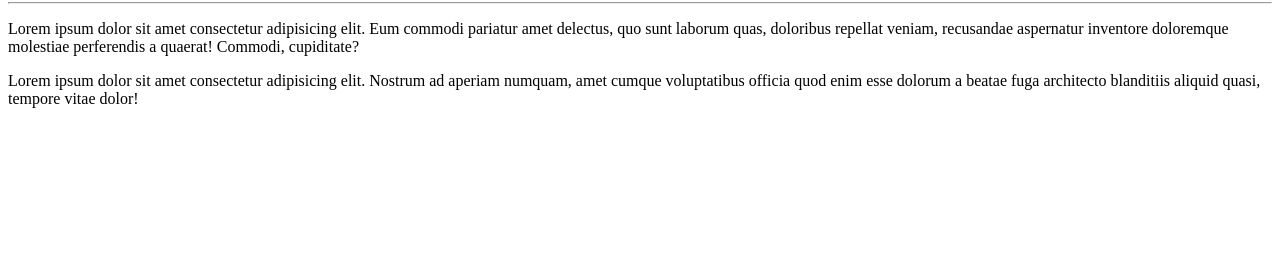
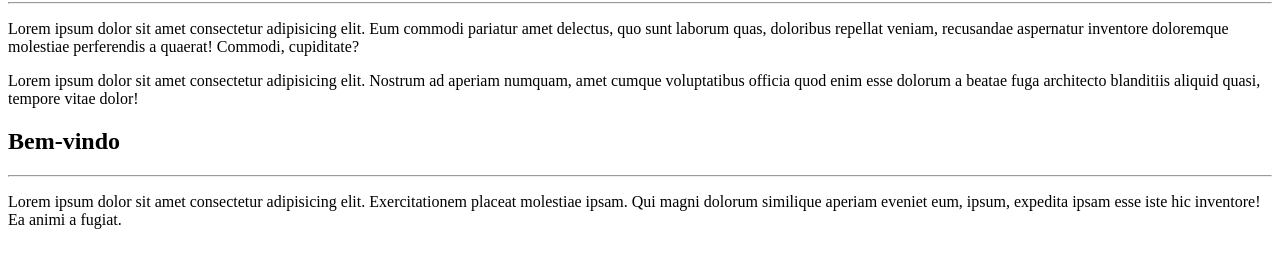
Before and after one commit to Matheusresende488/ola-mundo, a plain HTML site: page site-exemplo/index.html in a window 1280 px wide. Shown: the part 78-346 px from the top of the page. Drawn offline with Linux system fonts and the light colour scheme.

Commit message:
modificando o codigo
adicionei um subtítulo e mais um paragrafo

```diff
--- a/site-exemplo/index.html
+++ b/site-exemplo/index.html
@@ -10,5 +10,8 @@
     <hr>
     <p>Lorem ipsum dolor sit amet consectetur adipisicing elit. Eum commodi pariatur amet delectus, quo sunt laborum quas, doloribus repellat veniam, recusandae aspernatur inventore doloremque molestiae perferendis a quaerat! Commodi, cupiditate?</p>
     <p>Lorem ipsum dolor sit amet consectetur adipisicing elit. Nostrum ad aperiam numquam, amet cumque voluptatibus officia quod enim esse dolorum a beatae fuga architecto blanditiis aliquid quasi, tempore vitae dolor!</p>
+    <h2>Bem-vindo</h2>
+    <hr>
+    <p>Lorem ipsum dolor sit amet consectetur adipisicing elit. Exercitationem placeat molestiae ipsam. Qui magni dolorum similique aperiam eveniet eum, ipsum, expedita ipsam esse iste hic inventore! Ea animi a fugiat.</p>
 </body>
 </html>
```
